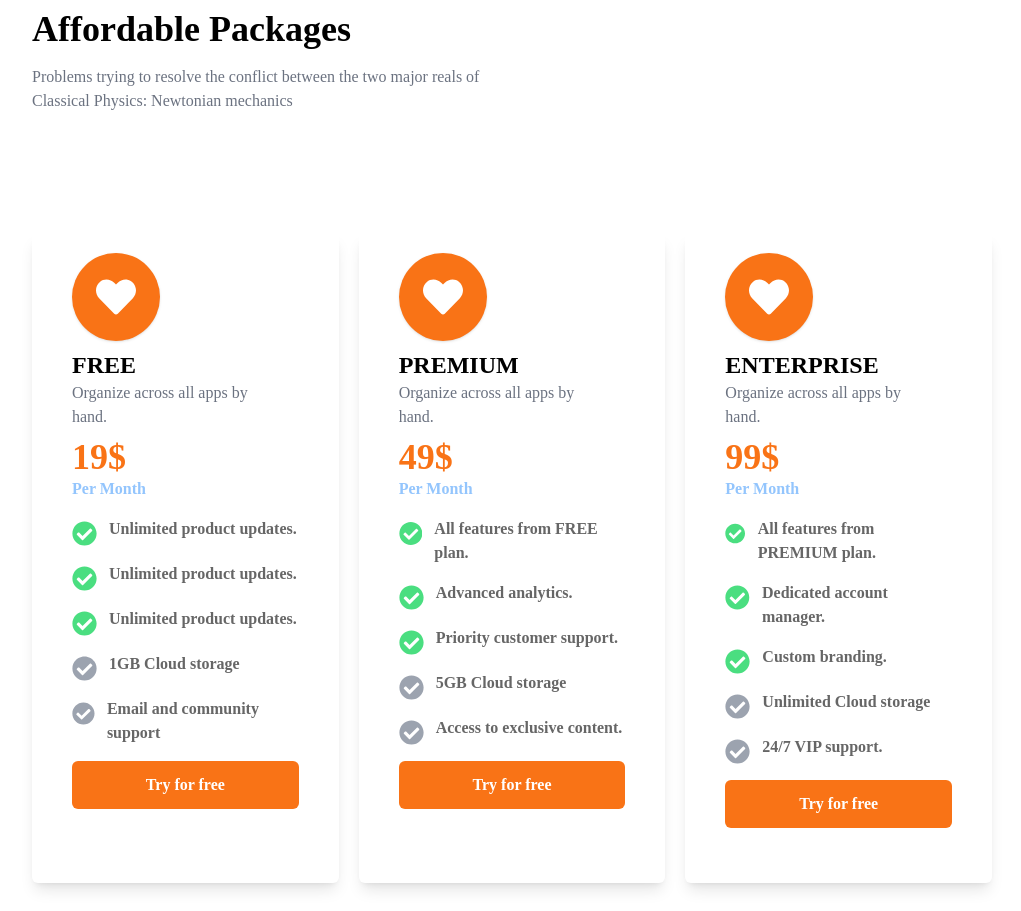
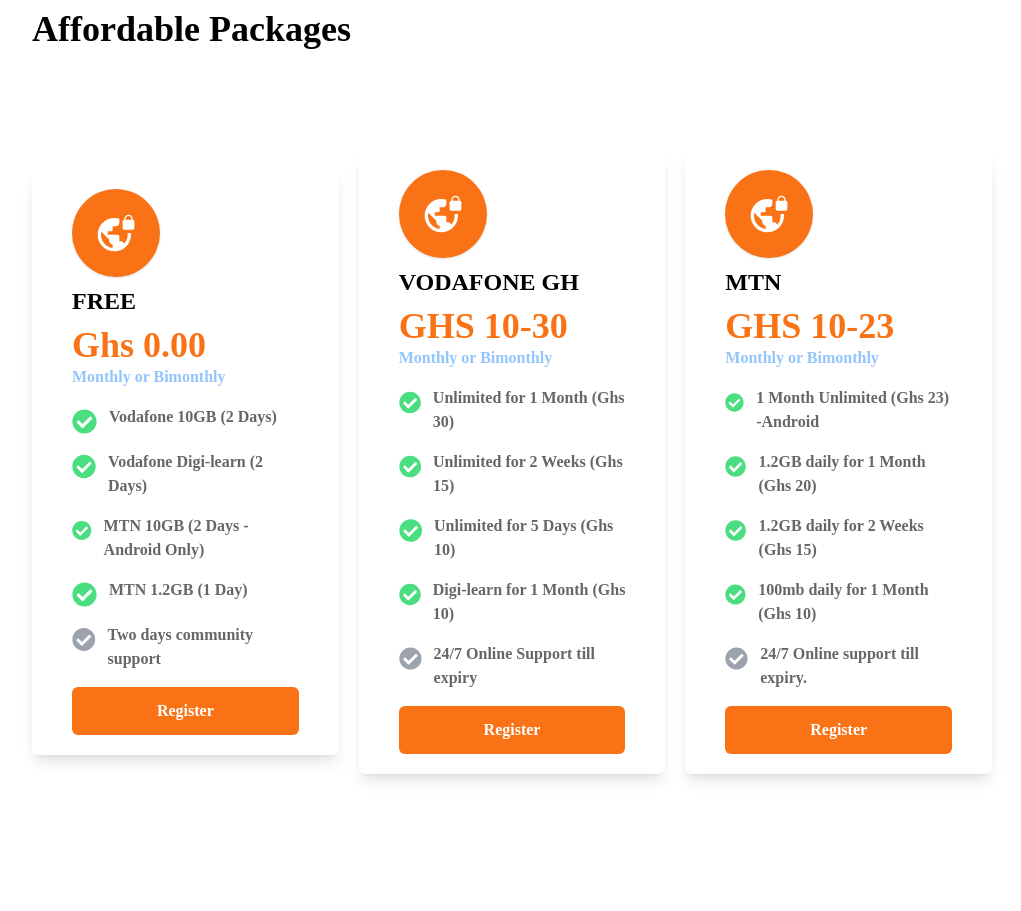
Before and after one commit to SONICE-ENCHIL/-Datafinity, a React (Create React App) app: page / in a window 1280 px wide. Shown: the part 1880-2791 px from the top of the page, without its empty margins (128-1149 px from the left). Built offline with nearby package versions, Linux system fonts and the light colour scheme.

Commit message:
Add links and update prices

```diff
--- a/src/App.js
+++ b/src/App.js
@@ -4,9 +4,9 @@
 import About from './components/About';
 import Partners from './components/Partners';
 import PopularCourses from './components/PopularCourses';
-import Cards from './components/WatchCourses';
+import Cards from './components/Pricing';
 import Testimonials from './components/Testimonials';
-import Subscribe from './components/Subscribe';
+import Questions from './components/Questions';
 import Footer from './components/Footer';
 import Copyright from './components/Copyright';
 import HeroFeatures from './components/HeroFeatures';
@@ -19,13 +19,10 @@
       <Hero />
       <HeroFeatures />
       <About />
-      {/* <Partners /> */}
-      {/* <PopularCourses /> */}
       <Cards />
-      <Testimonials />
-      <Subscribe />
+      {/* <Testimonials /> */}
+      <Questions />
       <Footer />
-      <Copyright />
     </div>
   );
 }
--- a/src/components/Hero.jsx
+++ b/src/components/Hero.jsx
@@ -8,7 +8,7 @@
 			<div className="flex-1 sm:flex-2 lg:1/3 bg-white pt-32 sm:pt-44 relative px-7 md:px-14 md:pl-16 lg:px-40 sm:pl-16">
 				<div className="absolute bg-[#184C99] hidden md:inline-block md:w-10 md:h-20 lg:w-20 lg:h-40 top-0 left-0"></div>
 				<p className="text-[#FF6551] font-semibold mb-5 md:mb-10">
-					For Better Future
+					Boost your Internet Speed
 				</p>
 				<h2 className="text-black font-bold tracking-wider text-4xl py-3 sm:pr-5 sm:text-6xl mb-4">
 					PREMIUM SERVERS
@@ -19,12 +19,18 @@
 					data, and we're passionate about making a difference in the world.
 				</p>
 				<div className="flex space-x-4">
-					<button className="bg-[#FF6551] text-white py-2 px-5 rounded-md">
-						<a href="https://wa.link/k1312c"  rel="noreferrer" target="_blank">JOIN OUR SERVER</a>
-					</button>
-					<button className="border-[#FF6551] text-[#FF6551] border py-2 px-5 rounded-md">
-						<a href="#about" >Learn More</a>
-					</button>
+					<a
+						href="https://wa.link/k1312c"
+						rel="noreferrer"
+						target="_blank"
+						className="bg-[#FF6551] text-white py-2 px-5 rounded-md hover:animate-bounce">
+						JOIN OUR SERVER
+					</a>
+					<a
+						href="#about"
+						className="border-[#FF6551] text-[#FF6551] border py-2 px-5 rounded-md hover:text-white hover:bg-[#FF6551] transition-all ease-in-out duration-200">
+						Learn More
+					</a>
 				</div>
 			</div>
 
--- a/src/components/HeroFeatures.jsx
+++ b/src/components/HeroFeatures.jsx
@@ -5,7 +5,7 @@
 
 function HeroFeatures() {
 	return (
-		<div className="relative bottom-20 sm:bottom-44 md:bottom-60 z-30 p-4 md:px-30 lg:px-40">
+		<div id="products" className="relative bottom-20 sm:bottom-44 md:bottom-60 z-30 p-4 md:px-30 lg:px-40">
 		<h3 className="text-orange-500 text-center sm:text-left font-semibold !mx-auto my-10 ml-16 lg:ml-0">Configuration files</h3>
 			<div className="flex flex-col lg:flex-row justify-between items-center lg:space-x-8">
 				{/* Card 1 */}
--- a/src/components/Navbar.jsx
+++ b/src/components/Navbar.jsx
@@ -17,16 +17,16 @@
 				<div className="flex items-center">
 					<div className="text-xl font-bold text-[#FF6551]">Datafinity</div>
 					<div className="hidden md:flex sm:space-x-2 lg:space-x-5 sm:ml-8 lg:ml-32">
-						<a href="#navbar" className="text-gray-700">
+						<a href="/" className="text-gray-700">
 							Home
 						</a>
-						<a href="#navbar" className="text-gray-700">
+						<a href="#products" className="text-gray-700">
 							Product
 						</a>
-						<a href="#navbar" className="text-gray-700">
+						<a href="#pricing" className="text-gray-700">
 							Pricing
 						</a>
-						<a href="#navbar" className="text-gray-700">
+						<a href="#https://wa.link/k1312c" className="text-gray-700">
 							Contact
 						</a>
 					</div>
@@ -51,16 +51,16 @@
 						isOpen ? "block" : "hidden"
 					}`}>
 					<div className="flex flex-col items-start space-y-6 pl-10">
-						<a href="#navbar" className="text-gray-700">
+						<a href="/" className="text-gray-700">
 							Home
 						</a>
-						<a href="#navbar" className="text-gray-700">
+						<a href="#products" className="text-gray-700">
 							Product
 						</a>
-						<a href="#navbar" className="text-gray-700">
+						<a href="#pricing" className="text-gray-700">
 							Pricing
 						</a>
-						<a href="#navbar" className="text-gray-700">
+						<a href="https://wa.link/k1312c" target="_blank" rel="noreferrer" className="text-gray-700">
 							Contact
 						</a>
 						<button className="bg-[#FF6551] text-white py-2 px-3 rounded-md flex items-center">
@@ -74,7 +74,7 @@
 
 				<div className="hidden md:flex items-center space-x-8">
 					<a
-						href="https://wa.link/k1312c"
+						href="https://chat.whatsapp.com/D8k77UcWBuQ77kI3DWJbMA"
 						rel="noreferrer"
 						target="_blank"
 						className="text-[#FF6551]">
--- /dev/null
+++ b/src/components/Pricing.js
@@ -0,0 +1,95 @@
+import React from "react";
+import { FaCheckCircle } from "react-icons/fa";
+import { MdVpnLock } from "react-icons/md";
+
+const cardData = [
+	{
+		type: "FREE",
+		price: "Ghs 0.00",
+		features: [
+			"Vodafone 10GB (2 Days)",
+			"Vodafone Digi-learn (2 Days)",
+			"MTN 10GB (2 Days - Android Only)",
+			"MTN 1.2GB (1 Day)",
+			"Two days community support",
+		],
+	},
+	{
+		type: "VODAFONE GH",
+		price: "GHS 10-30",
+		features: [
+			"Unlimited for 1 Month (Ghs 30)",
+			"Unlimited for 2 Weeks (Ghs 15)",
+			"Unlimited for 5 Days (Ghs 10)",
+			"Digi-learn for 1 Month (Ghs 10)",
+			"24/7 Online Support till expiry",
+		],
+	},
+	{
+		type: "MTN",
+		price: "GHS 10-23",
+		features: [
+			"1 Month Unlimited (Ghs 23) -Android",
+			"1.2GB daily for 1 Month (Ghs 20)",
+			"1.2GB daily for 2 Weeks (Ghs 15)",
+			"100mb daily for 1 Month (Ghs 10)",
+			"24/7 Online support till expiry.",
+		],
+	},
+];
+
+function Cards() {
+	return (
+		<div id="pricing" className="p-4 md:px-20 lg:px-40 my-10">
+			<h3 className="text-orange-500 text-center sm:text-left font-semibold">
+				Our Packages
+			</h3>
+			<h2 className="text-black text-2xl md:text-4xl font-bold mt-4 text-center sm:text-left">
+				Affordable Packages
+			</h2>
+
+			{/* Cards */}
+			<div className="flex flex-col  lg:flex-row sm:space-x-5 items-center space-y-0 md:justify-between mt-20">
+				{cardData.map((card, index) => (
+					<div
+						key={index}
+						className="bg-white lg:p-5 xs:p-3 md:p-10 !px-10 py-10 my-10 shadow-lg rounded-md w-full min-h-[550px] flex flex-col items-center lg:items-start">
+						<div className="bg-orange-500 p-6 rounded-full shadow">
+							<MdVpnLock color="#fff" size={40} />
+						</div>
+						<h3 className="text-black font-bold text-2xl mt-2">{card.type}</h3>
+						<h3 className="text-orange-500 text-4xl font-bold mt-2">
+							{card.price}
+						</h3>
+						<p className="text-blue-300 font-semibold">Monthly or Bimonthly</p>
+						<ul className="text-black/60 font-semibold mt-4 space-y-4 text-left">
+							{card.features.map((feature, i) => (
+								<li key={i} className="flex ">
+									<FaCheckCircle
+										className={
+											i < 4
+												? "text-green-400 mr-3 mt-1"
+												: "text-gray-400 mr-3 mt-1"
+										}
+										size={25}
+									/>
+									{feature}
+								</li>
+							))}
+						</ul>
+
+						<a
+							href="https://wa.link/k1312c"
+							rel="noreferrer"
+							target="_blank"
+							className="bg-orange-500 flex justify-center text-white font-semibold py-3 px-4 w-full rounded-md mt-4">
+							Register
+						</a>
+					</div>
+				))}
+			</div>
+		</div>
+	);
+}
+
+export default Cards;
--- a/src/components/Subscribe.jsx
+++ b/src/components/Questions.jsx
@@ -30,7 +30,7 @@
 ];
 
 
-function Subscribe() {
+function Questions() {
   return (
     <div className="p-4 md:px-20 my-20 lg:px-40 text-center">
       <h3 className="text-orange-500 text-center font-semibold mb-10">FAQ</h3>
@@ -46,4 +46,4 @@
   );
 }
 
-export default Subscribe;
+export default Questions;
--- a/src/components/Testimonials.jsx
+++ b/src/components/Testimonials.jsx
@@ -10,9 +10,6 @@
     <div className="p-4 md:px-20 lg:px-40">
       <h3 className="text-orange-500 text-center sm:text-left font-semibold">Client Testimonials</h3>
       <h2 className="text-black text-2xl md:text-4xl font-bold mt-4 text-center sm:text-left">What Clients Say.</h2>
-      <p className="text-gray-500 mt-4 text-center sm:text-left max-w-md">
-        Problems trying to resolve the conflict between the two major reals of Classical Physics: Newtonian mechanics
-      </p>
 
       {/* Cards */}
       <div className="flex flex-col md:flex-row sm:space-x-2 items-center space-y-5 md:justify-between mt-20">
--- a/src/components/WatchCourses.js
+++ /dev/null
@@ -1,78 +0,0 @@
-import React from 'react';
-import { FaHeart, FaCheckCircle } from 'react-icons/fa';
-
-const cardData = [
-  {
-    type: 'FREE',
-    price: '19$',
-    features: [
-      'Unlimited product updates.',
-      'Unlimited product updates.',
-      'Unlimited product updates.',
-      '1GB Cloud storage',
-      'Email and community support',
-    ],
-  },
-  {
-    type: 'PREMIUM',
-    price: '49$',
-    features: [
-      'All features from FREE plan.',
-      'Advanced analytics.',
-      'Priority customer support.',
-      '5GB Cloud storage',
-      'Access to exclusive content.',
-    ],
-  },
-  {
-    type: 'ENTERPRISE',
-    price: '99$',
-    features: [
-      'All features from PREMIUM plan.',
-      'Dedicated account manager.',
-      'Custom branding.',
-      'Unlimited Cloud storage',
-      '24/7 VIP support.',
-    ],
-  },
-];
-
-function Cards() {
-  return (
-    <div className="p-4 md:px-20 lg:px-40 my-10">
-      <h3 className="text-orange-500 text-center sm:text-left font-semibold">Our Packages</h3>
-      <h2 className="text-black text-2xl md:text-4xl font-bold mt-4 text-center sm:text-left">Affordable Packages</h2>
-      <p className="text-gray-500 mt-4 text-center sm:text-left max-w-md">
-        Problems trying to resolve the conflict between the two major reals of Classical Physics: Newtonian mechanics
-      </p>
-
-      {/* Cards */}
-      <div className="flex flex-col  lg:flex-row sm:space-x-5 items-center space-y-0 md:justify-between mt-20">
-        {cardData.map((card, index) => (
-          <div key={index} className="bg-white lg:p-5 xs:p-3 md:p-10 !px-10 py-10 my-10 shadow-lg rounded-md w-full min-h-[650px] flex flex-col items-center lg:items-start">
-            <div className="bg-orange-500 p-6 rounded-full shadow">
-              <FaHeart color="#fff" size={40} />
-            </div>
-            <h3 className="text-black font-bold text-2xl mt-2">{card.type}</h3>
-            <p className="text-gray-500 max-w-[200px]">Organize across all apps by hand.</p>
-            <h3 className="text-orange-500 text-4xl font-bold mt-2">{card.price}</h3>
-            <p className="text-blue-300 font-semibold">Per Month</p>
-            <ul className="text-black/60 font-semibold mt-4 space-y-4 text-left">
-              {card.features.map((feature, i) => (
-                <li key={i} className="flex ">
-                  <FaCheckCircle className={i < 3 ? 'text-green-400 mr-3 mt-1' : 'text-gray-400 mr-3 mt-1'} size={25} />
-                  {feature}
-                </li>
-              ))}
-            </ul>
-            <button className="bg-orange-500 text-white font-semibold py-3 px-4 w-full rounded-md mt-4">
-              Try for free
-            </button>
-          </div>
-        ))}
-      </div>
-    </div>
-  );
-}
-
-export default Cards;
```
Also changed, not shown: src/components/Footer.jsx (+9 -31 lines).
